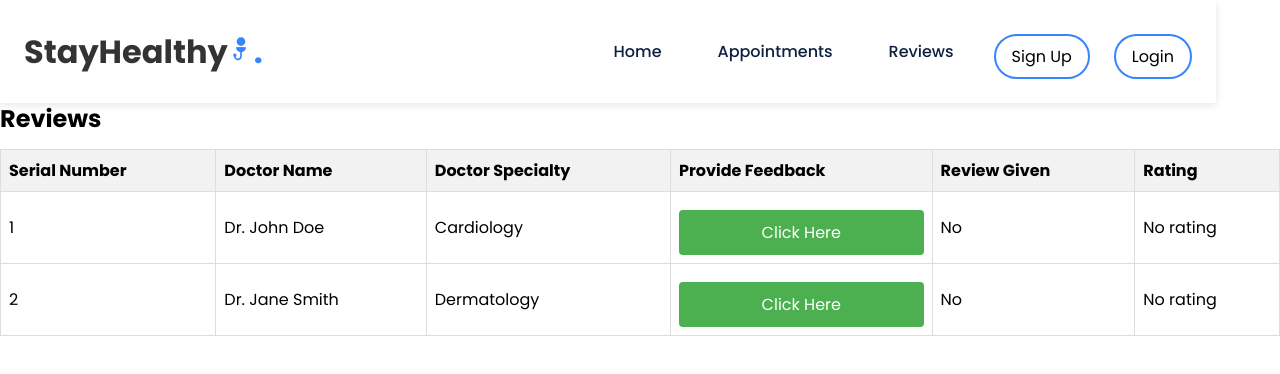
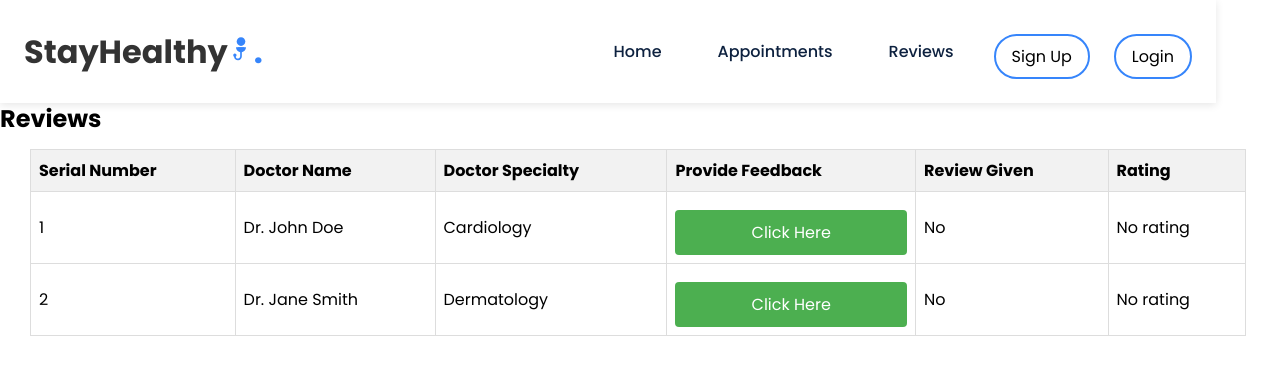
Before and after one commit to Khalid7777777777/react-med-app, a React (Create React App) app: page /reviews in a window 1280 px wide. Shown: the top 374 px of the page. Built offline with nearby package versions, Linux system fonts and the light colour scheme.

Commit message:
test commit

```diff
--- a/src/Components/ReviewForm/ReviewForm.css
+++ b/src/Components/ReviewForm/ReviewForm.css
@@ -6,7 +6,8 @@
   }
 
   table {
-    width: 100%;
+    width: 95%;
+    margin-left: 30px;
     border-collapse: collapse;
   }
 
--- a/src/Components/ReviewForm/ReviewForm.js
+++ b/src/Components/ReviewForm/ReviewForm.js
@@ -5,6 +5,7 @@ import './ReviewForm.css';
 const ReviewForm = ({ reviews }) => {
   const [selectedReviewIndex, setSelectedReviewIndex] = useState(null);
   const [reviewList, setReviewList] = useState(reviews);
+  const [submittedReviews, setSubmittedReviews] = useState(new Set());
 
   const handleFeedback = (index) => {
     setSelectedReviewIndex(index);
@@ -16,6 +17,7 @@ const ReviewForm = ({ reviews }) => {
       i === index ? { ...review, reviewGiven: reviewData.reviewText, rating: reviewData.rating } : review
     );
     setReviewList(updatedReviews);
+    setSubmittedReviews(prev => new Set(prev).add(index)); // Mark review as submitted
     setSelectedReviewIndex(null); // Optionally, close the form after submission
   };
 
@@ -40,7 +42,9 @@ const ReviewForm = ({ reviews }) => {
               <td>{review.doctorName}</td>
               <td>{review.specialty}</td>
               <td>
-                {selectedReviewIndex === index ? (
+                {submittedReviews.has(index) ? (
+                  <span>Feedback Submitted</span>
+                ) : selectedReviewIndex === index ? (
                   <GiveReviews
                     onSubmit={(reviewData) => handleReviewSubmit(index, reviewData)}
                   />
```
